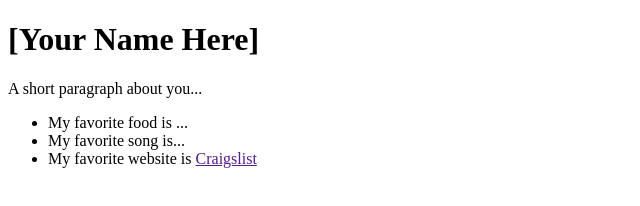
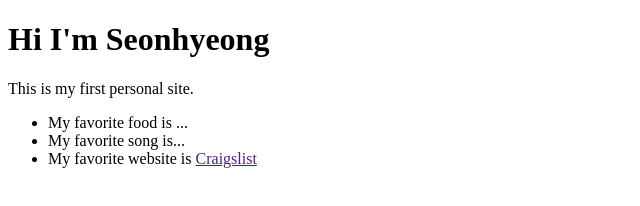
Before and after one commit to lineshape/PersonalSite, a plain HTML site: page index.html in a window 1280 px wide. Shown: the whole page, without its empty margins (0-640 px from the left). Drawn offline with Linux system fonts and the light colour scheme.

Commit message:
personalize

```diff
--- a/index.html
+++ b/index.html
@@ -3,7 +3,7 @@
 <html>
 
 <head>
-  <title>[your name's] Personal Landing Page</title>
+  <title>Seonhyeong's Personal Site</title>
   <meta charset="utf-8" />
 
   <!-- Javascript -->
@@ -24,8 +24,8 @@
       <!-- <img src="https://archives.bulbagarden.net/media/upload/thumb/5/53/054Psyduck.png/140px-054Psyduck.png" alt="Psyduck" /> -->
 
       <!-- about me-->
-      <h1>[Your Name Here]</h1>
-      <p class="desc">A short paragraph about you...</p>
+      <h1>Hi I'm Seonhyeong</h1>
+      <p class="desc">This is my first personal site.</p>
       <ul>
         <li>My favorite food is ...</li>
         <li>My favorite song is...</li>
```
